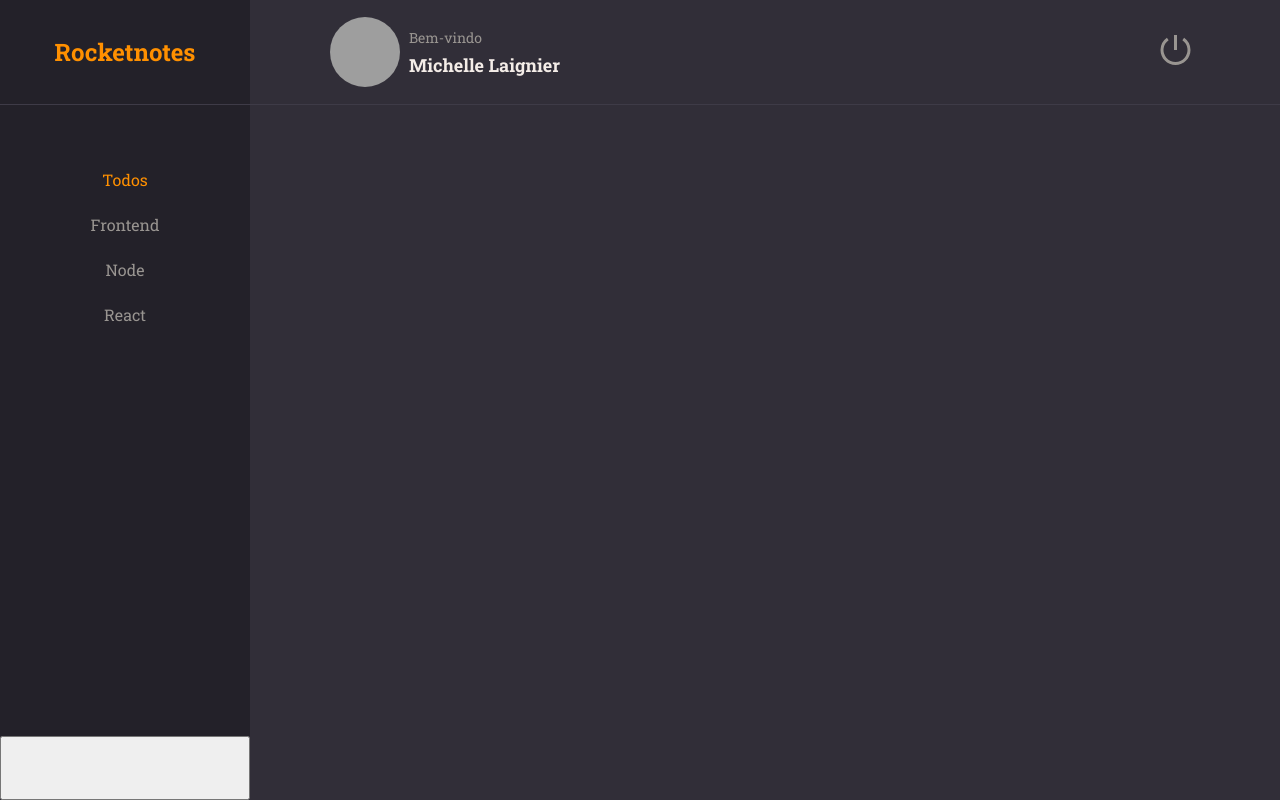
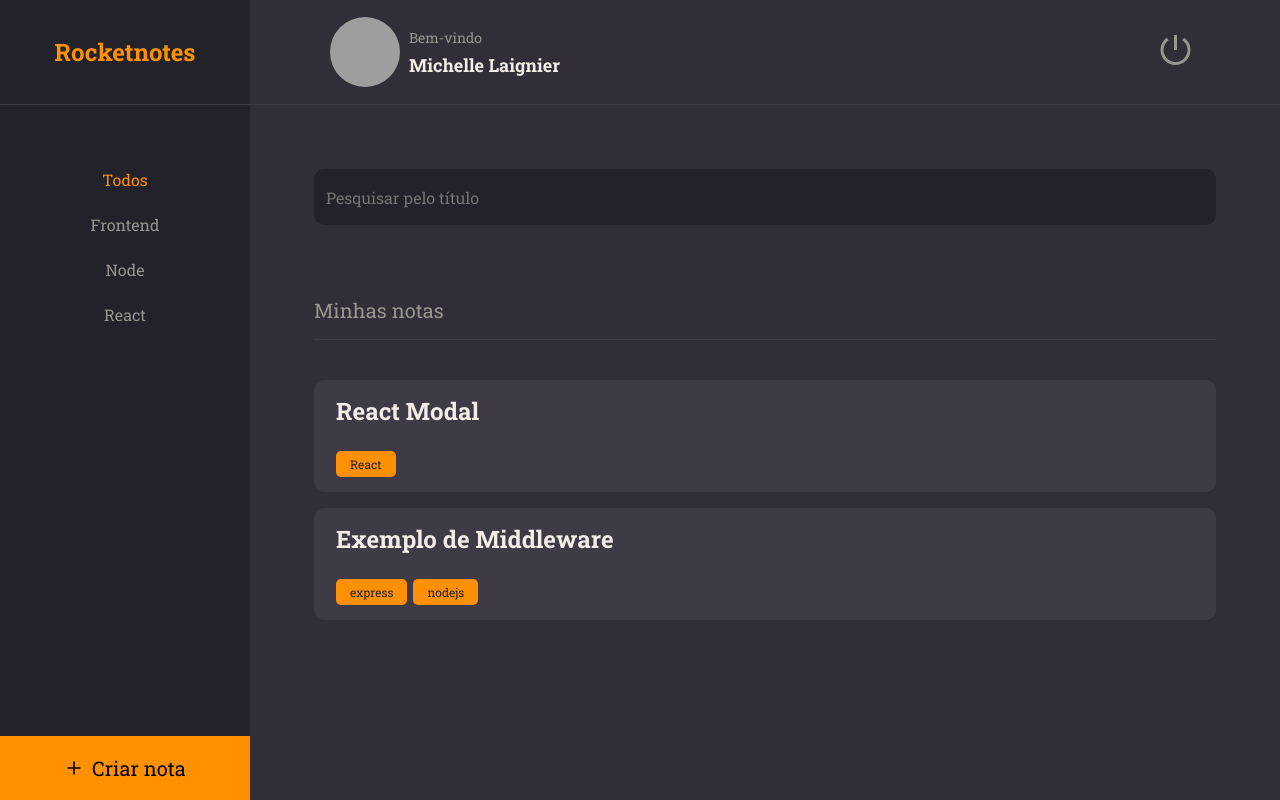
Before and after one commit to Michelle-Laignier/RocketNotes, a React (Vite) app: page / in a window 1280 px wide. Built offline with nearby package versions, Linux system fonts and the light colour scheme; grey boxes are pictures that could not be loaded.

Commit message:
home page done

```diff
--- /dev/null
+++ b/src/components/Input/index.jsx
@@ -0,0 +1,12 @@
+import { Container } from "./styles";
+
+export function Input({ icon: Icon, ...rest}) {
+    return(
+        <Container>
+            {Icon && <Icon size={20}/>}
+            <input {...rest} />
+        </Container>
+    )
+}
+
+{/* {Icon && <Icon/>} só mostra o ícone se ele existir */}
--- /dev/null
+++ b/src/components/Input/styles.js
@@ -0,0 +1,28 @@
+import styled from 'styled-components'
+
+export const Container = styled.div`
+    align-items: center;
+    background-color: ${({ theme }) => theme.COLORS.BACKGROUND_900};
+    border-radius: 10px;
+    color: ${({ theme }) => theme.COLORS.GRAY_300};
+    display: flex;
+    margin-bottom: 8px;
+    width: 100%;
+
+    > input {
+        background: transparent;
+        border: 0;
+        color: ${({ theme }) => theme.COLORS.WHITE};
+        height: 56px;
+        padding: 12px;
+        width: 100%;
+    }
+
+    &:placeholder {
+        color: ${({ theme }) => theme.COLORS.GRAY_300};
+    }
+
+    > svg {
+        margin-left: 16px;
+    }
+`
--- /dev/null
+++ b/src/components/Note/index.jsx
@@ -0,0 +1,19 @@
+import { Container } from './styles'
+import { Tag } from '../Tag'
+
+export function Note({ data, ...rest }) {
+  return(
+    <Container {...rest}>
+      <h2>{data.title}</h2>
+
+      {
+        data.tags &&
+        <footer>
+          {
+            data.tags.map( tag => <Tag key={tag.id} title={tag.name} />)
+          }
+        </footer>
+      }
+    </Container>
+  )
+}
--- /dev/null
+++ b/src/components/Note/styles.js
@@ -0,0 +1,26 @@
+import styled from 'styled-components'
+
+export const Container = styled.button`
+    background-color: ${({ theme }) => theme.COLORS.BACKGROUND_700};
+    border: none;
+    border-radius: 10px;
+    display: flex;
+    flex-direction: column;
+    gap: 24px;
+    height: 112px;
+    justify-content: center;
+    padding-left: 22px;
+    width: 100%;
+
+    > h2 {
+        color: ${({ theme }) => theme.COLORS.WHITE};
+        font-size: 24px;
+        font-weight: 700;
+        text-align: left;
+    }
+
+    > footer {
+        display: flex;
+        width: 100%;
+    }
+`
--- a/src/components/Tag/index.jsx
+++ b/src/components/Tag/index.jsx
@@ -1,8 +1,8 @@
 import { Container } from './styles'
 
-export function Tag({ title }) {
+export function Tag({ title, ...rest }) {
     return (
-        <Container>
+        <Container {...rest}>
             {title}
         </Container>
     )
--- a/src/pages/Home/index.jsx
+++ b/src/pages/Home/index.jsx
@@ -1,6 +1,11 @@
+import { FiPlus } from 'react-icons/fi'
+
 import { Container, Brand, Menu, Search, Content, NewNote } from './styles'
 
 import { Header } from '../../components/Header'
+import { Input } from '../../components/Input'
+import { Section } from '../../components/Section'
+import { Note } from '../../components/Note'
 import { ButtonText } from '../../components/ButtonText'
 
 export function Home() {
@@ -19,11 +24,35 @@ export function Home() {
 				<li><ButtonText title="React" /></li>
 			</Menu>
 
-			<Search></Search>
+			<Search>
+				<Input placeholder="Pesquisar pelo título" />
+			</Search>
 
-			<Content></Content>
+			<Content>
+				<Section title="Minhas notas">
+					<Note data={{
+						title: 'React Modal',
+						tags: [
+							{id: '1', name: 'React'}
+						]
+					}}
+					/>
 
-			<NewNote></NewNote>
+					<Note data={{
+						title: 'Exemplo de Middleware',
+						tags: [
+							{id: '1', name: 'express'},
+							{id: '2', name: 'nodejs'}
+						]
+					}}
+					/>
+				</Section>
+			</Content>
+
+			<NewNote>
+				<FiPlus/>
+				Criar nota
+			</NewNote>
     </Container>
   )
 }
--- a/src/pages/Home/styles.js
+++ b/src/pages/Home/styles.js
@@ -55,12 +55,41 @@ export const Menu = styled.ul`
 
 export const Search = styled.div`
     grid-area: search;
+
+    margin: 64px 64px 0;
 `
 
 export const Content = styled.div`
     grid-area: content;
+
+    margin: 36px 64px 0;
+    overflow-y: auto;
+    &::-webkit-scrollbar {
+        width: 6px;
+    }
+    &::-webkit-scrollbar-thumb {
+        background-color: ${({ theme }) => theme.COLORS.GRAY_300};
+        border-radius: 12px;
+    }
+    &::-webkit-scrollbar-track {
+        background-color: ${({ theme }) => theme.COLORS.BACKGROUND_900};
+        border-radius: 12px;
+    }
+
+    > section {
+        display: grid;
+        row-gap: 16px;
+    }
 `
 
 export const NewNote = styled.button`
     grid-area: newnote;
+
+    align-items: center;
+    background-color: ${({ theme }) => theme.COLORS.ORANGE};
+    border: none;
+    display: flex;
+    font-size: 20px;
+    gap: 8px;
+    justify-content: center;
 `
```
